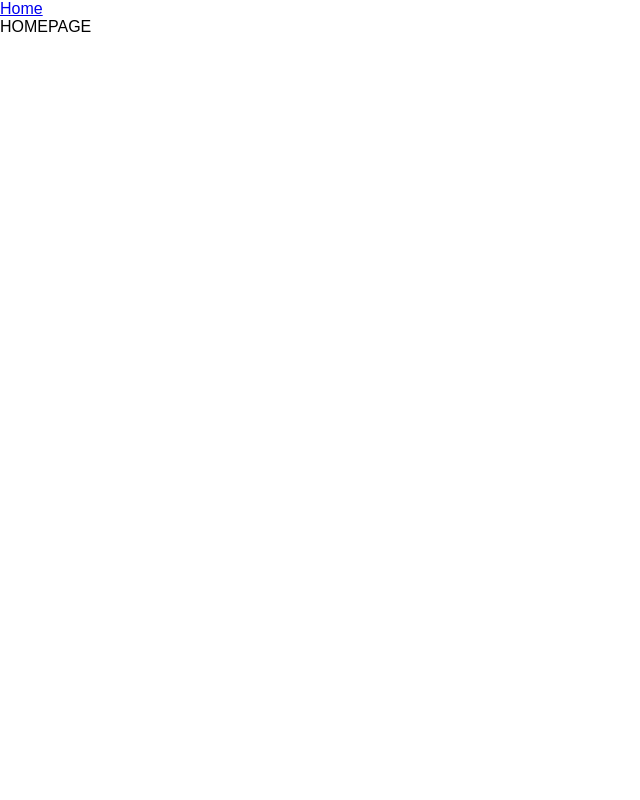
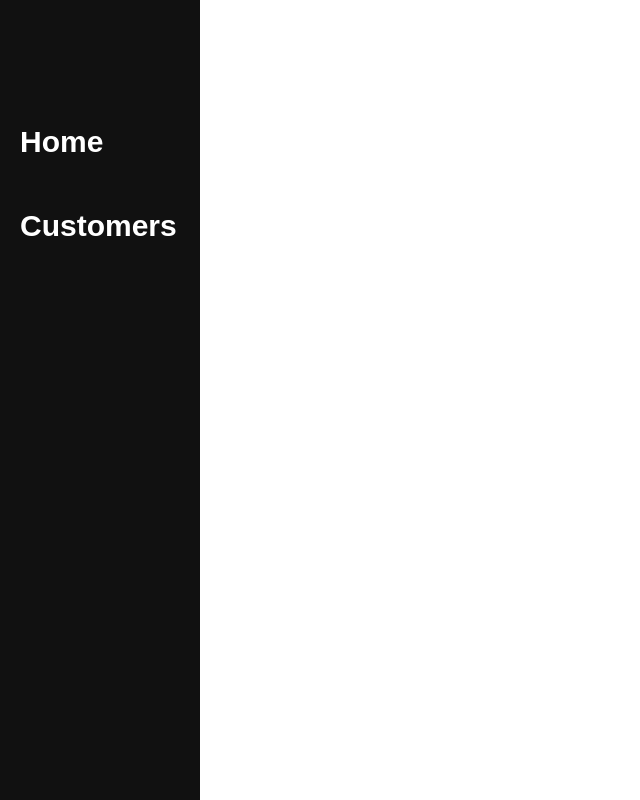
Before and after one commit to hakbar0/CustomerColours, a React (Create React App) app in the folder customercolours/: page / in a window 1280 px wide. Shown: the whole page, without its empty margins (0-640 px from the left). Built offline with nearby package versions, Linux system fonts and the light colour scheme.

Commit message:
styled sidenav overlay to go vertically.

```diff
--- a/customercolours/src/components/Sidebar.js
+++ b/customercolours/src/components/Sidebar.js
@@ -4,10 +4,11 @@ import '../styles/Sidebar.css';
 
 const Sidebar = () => {
   return(
-    <div>
+    <div className = "navbar">
       <nav>
-        <NavLink exact to = '/'>Home</NavLink>
-      </nav>
+        <NavLink exact to = '/' style={{ textDecoration: 'none' }}><h2>Home</h2></NavLink>
+        <NavLink exact to = '/customers' style={{ textDecoration: 'none' }}><h2>Customers</h2></NavLink>
+        </nav>
       </div>
   )
 }
--- a/customercolours/src/styles/Sidebar.css
+++ b/customercolours/src/styles/Sidebar.css
@@ -0,0 +1,28 @@
+.navbar{
+  height: 100%;
+  width: 0;
+  position: fixed;
+  z-index: 1;
+  top: 0;
+  left: 0;
+  background-color: #111;
+  overflow-x: hidden;
+  padding-top: 100px;
+  width: 200px;
+  font-size: 20px;
+}
+
+.navbar nav{
+display: flex;
+flex-wrap:wrap;
+justify-content: flex-start;
+margin-left: 20px;
+}
+
+h2{
+  color: white;
+}
+
+ h2:hover{
+   color: greenyellow;
+ }
```
